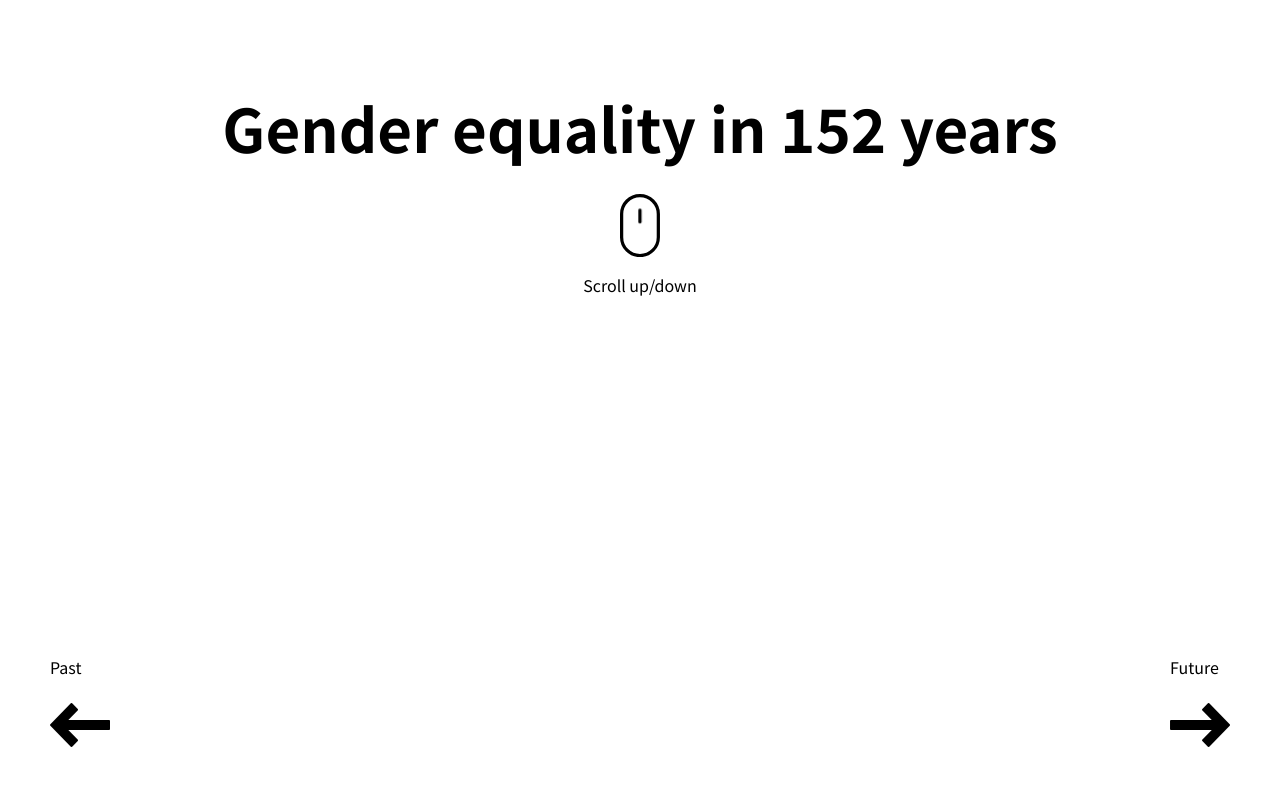
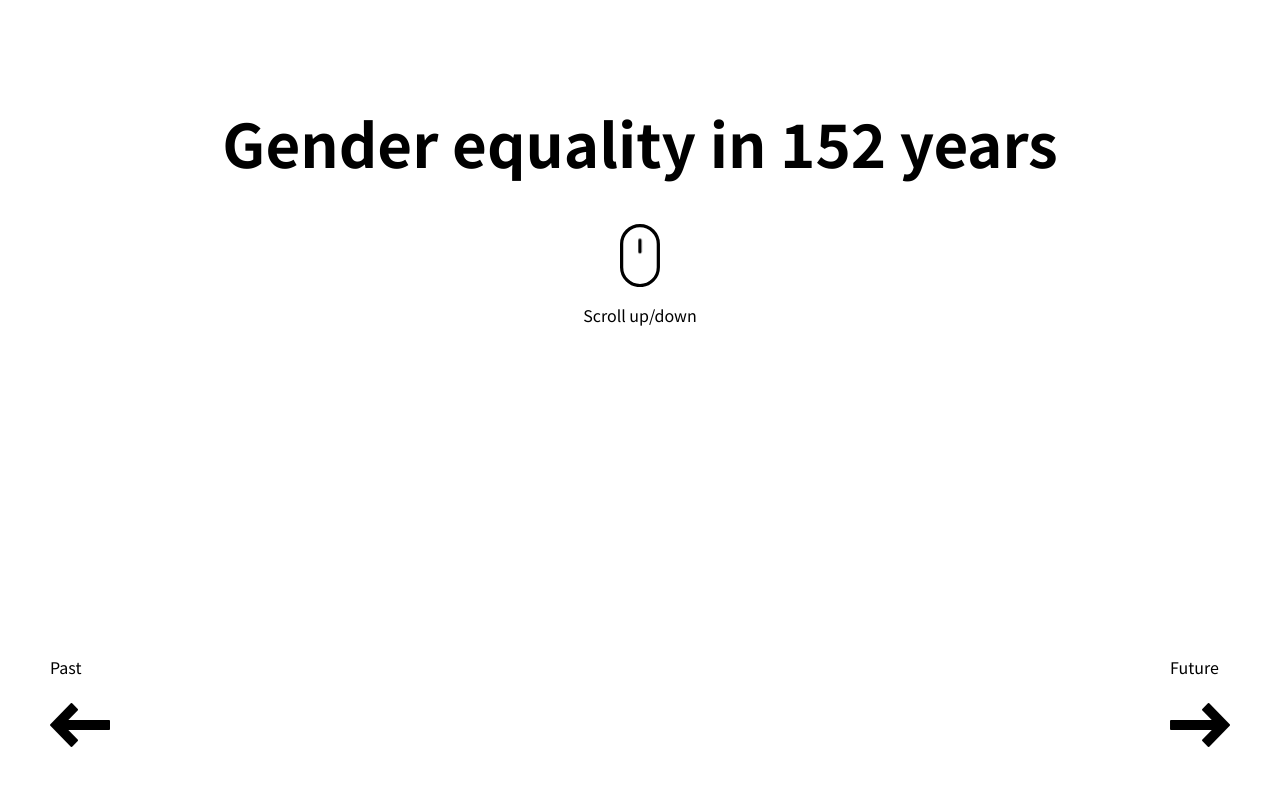
Before and after one commit to nargizaakunova/project-for-aya, a React (Create React App) app: page / in a window 1280 px wide. Shown: the top 786 px of the page. Built offline with nearby package versions, Linux system fonts and the light colour scheme.

Commit message:
fix: line-height in heading

```diff
--- a/src/index.css
+++ b/src/index.css
@@ -90,7 +90,7 @@ body {
 .first-slide h1 {
   text-align: center;
   font-size: 60px;
-  line-height: 0.9;
+  line-height: 1.4;
   width: 100%;
   margin-top: 100px;
 }
```
Also changed, not shown: 6 other files (tests, documents, lock files or other folders).
